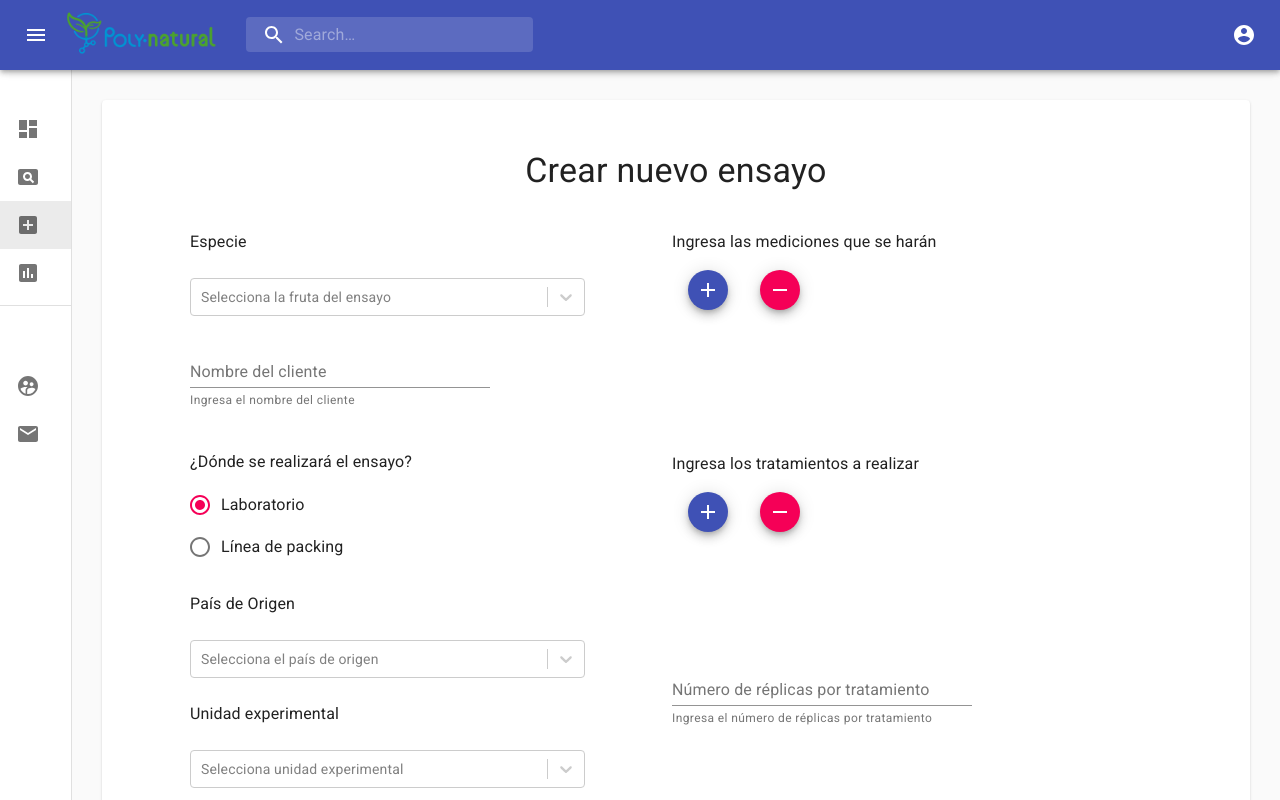
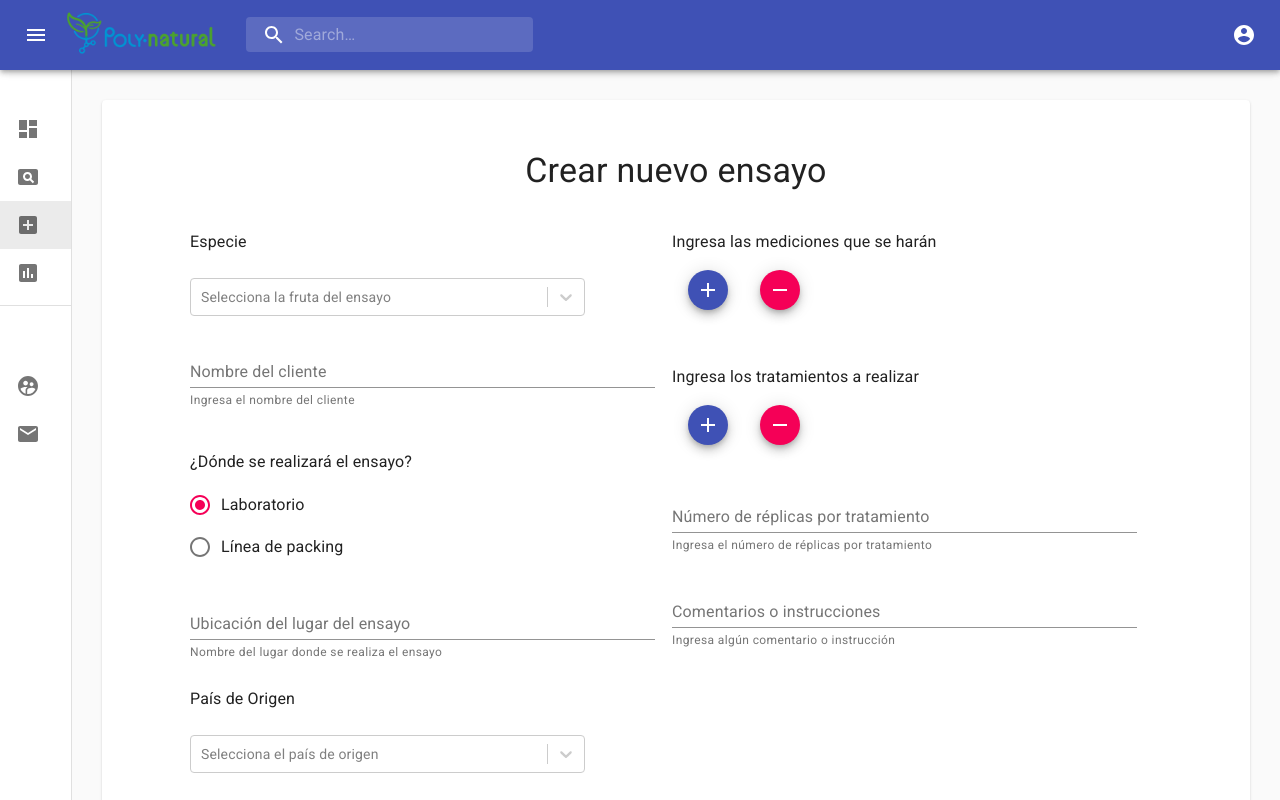
Before and after one commit to naoliden/polynatural, a React (Create React App) app: page /home/newform in a window 1280 px wide. Shown: the top 800 px of the page. Built offline with nearby package versions, Linux system fonts and the light colour scheme.

Commit message:
(update) new param for newform

```diff
--- a/src/components/NewForm/CreateFormComponent.jsx
+++ b/src/components/NewForm/CreateFormComponent.jsx
@@ -78,8 +78,9 @@ const useStyles = makeStyles((theme) => ({
   },
   rightSide: {
     flexDirection: 'row',
-    justifyContent: 'flex-start',
-    alignItems: 'space-around',
+    justifyContent: 'center',
+    // alignItems: 'space-around',
+    alignContent: 'flex-start',
     minHeight: 400,
   },
   item: {
@@ -91,13 +92,20 @@ const useStyles = makeStyles((theme) => ({
     }
   },
   textInput: {
-    minWidth: 300,
+    [theme.breakpoints.up('xs')]:{
+      minWidth: 300,
+    },
+    [theme.breakpoints.up('lg')]:{
+      minWidth: 465,
+    },
+    // witdh: '100%'
   },
   AddIcon: {
     margin: theme.spacing(2),
   },
   listItem: {
     marginTop: 15,
+    // width: 350,
   },
   mgBottom: {
     marginBottom: 10,
@@ -178,17 +186,6 @@ const NewForm = (props) => {
       }
     }
 
-    // var cantidad_ue = 0;
-    // switch (unidad_experimental.value) {
-    //   case "mallas":
-    //     cantidad_ue = data['mallas']
-    //     break
-    //   case "bandejas":
-    //     cantidad_ue = data['bandejas']
-    //     break
-    //   default:
-    //     cantidad_ue = null
-    // }
 
     const all_data = {
       fruit: selectedFruit,
@@ -200,6 +197,7 @@ const NewForm = (props) => {
       destino: data.destino,
       comentarios: data.comments,
       calibre: data.calibre,
+      lugar_ensayo: data.lugar_ensayo,
       // Fecha y tipo de cada medicion
       mediciones: data_mediciones,
       // Tipo de unidad experimental
@@ -256,6 +254,7 @@ const NewForm = (props) => {
             <Typography color="textPrimary" variant="body1">{`Medicion ${mediciones.length}`}</Typography>
           </Grid>
           <Grid item xs={12} >
+            {/* TODO que le defaultValue sea el valor definido en la fecha anterior, no siempre que sea today */}
             <TextField name={`medicion${mediciones.length}`} helperText={`Fecha de la medición ${mediciones.length}`} type="date"
             variant="standard" defaultValue={today} className={clsx(classes.textInput, classes.datePicker)} inputRef={register}
             InputLabelProps={{
@@ -346,6 +345,10 @@ const NewForm = (props) => {
                     <FormControlLabel value="false" control={<Radio />} label="Línea de packing" />
                   </RadioGroup>
                 </FormControl>
+              </Grid>
+              <Grid item xs={12} className={classes.item}>
+                <TextField name="lugar_ensayo" helperText="Nombre del lugar donde se realiza el ensayo" variant="standard"
+                  label="Ubicación del lugar del ensayo" placeholder="Polynatural, Dole Puerto Montt, etc ..." inputRef={register} className={classes.textInput}/>
               </Grid>
               <Grid item xs={12} className={classes.item}>
                 <Typography color="textPrimary" variant="body1">País de Origen</Typography>
```
